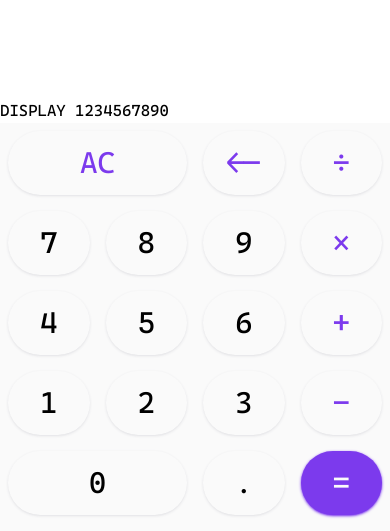
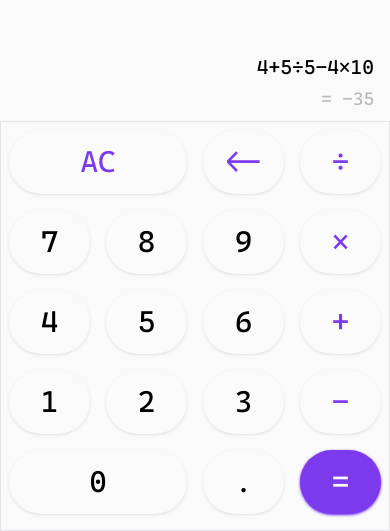
Before and after one commit to DikDns/fcc-front-end-development-projects, a React (Vite) app: page / in a window 390 px wide. Shown: the part 313-844 px from the top of the page. Built offline with nearby package versions, Linux system fonts and the light colour scheme.

Commit message:
add: display ui for mobile

```diff
--- a/src/App.jsx
+++ b/src/App.jsx
@@ -2,9 +2,16 @@ import { useState } from "react";
 
 function App() {
   return (
-    <div className={`App min-h-screen flex flex-col justify-end font-display`}>
+    <div
+      className={`App min-h-screen flex flex-col justify-end font-display bg-zinc-50`}
+    >
       <div id="displayContainer" className={`displayContainer`}>
-        DISPLAY 1234567890
+        <div id="operation" className="display">
+          {`4\u002b5\u00f75\u22124\u00d710`}
+        </div>
+        <div id="result" className="display display-secondary">
+          {`= \u221235`}
+        </div>
       </div>
 
       <div id="buttonContainer" className={`buttonContainer`}>
--- a/src/index.css
+++ b/src/index.css
@@ -12,8 +12,24 @@
 }
 
 @layer components {
+  .displayContainer {
+    @apply bg-zinc-50 text-black py-2 px-4 text-right;
+  }
+
+  .display {
+    @apply text-xl mt-1;
+  }
+
+  .display-primary {
+    @apply text-4xl;
+  }
+
+  .display-secondary {
+    @apply text-lg opacity-25;
+  }
+
   .buttonContainer {
-    @apply px-2 pb-4 pt-2 bg-zinc-50 grid grid-cols-4 grid-rows-5 justify-items-center content-center gap-4;
+    @apply border border-t border-zinc-200 px-2 pb-4 pt-2 bg-zinc-50 grid grid-cols-4 grid-rows-5 justify-items-center content-center gap-4;
   }
 
   .btn {
```
